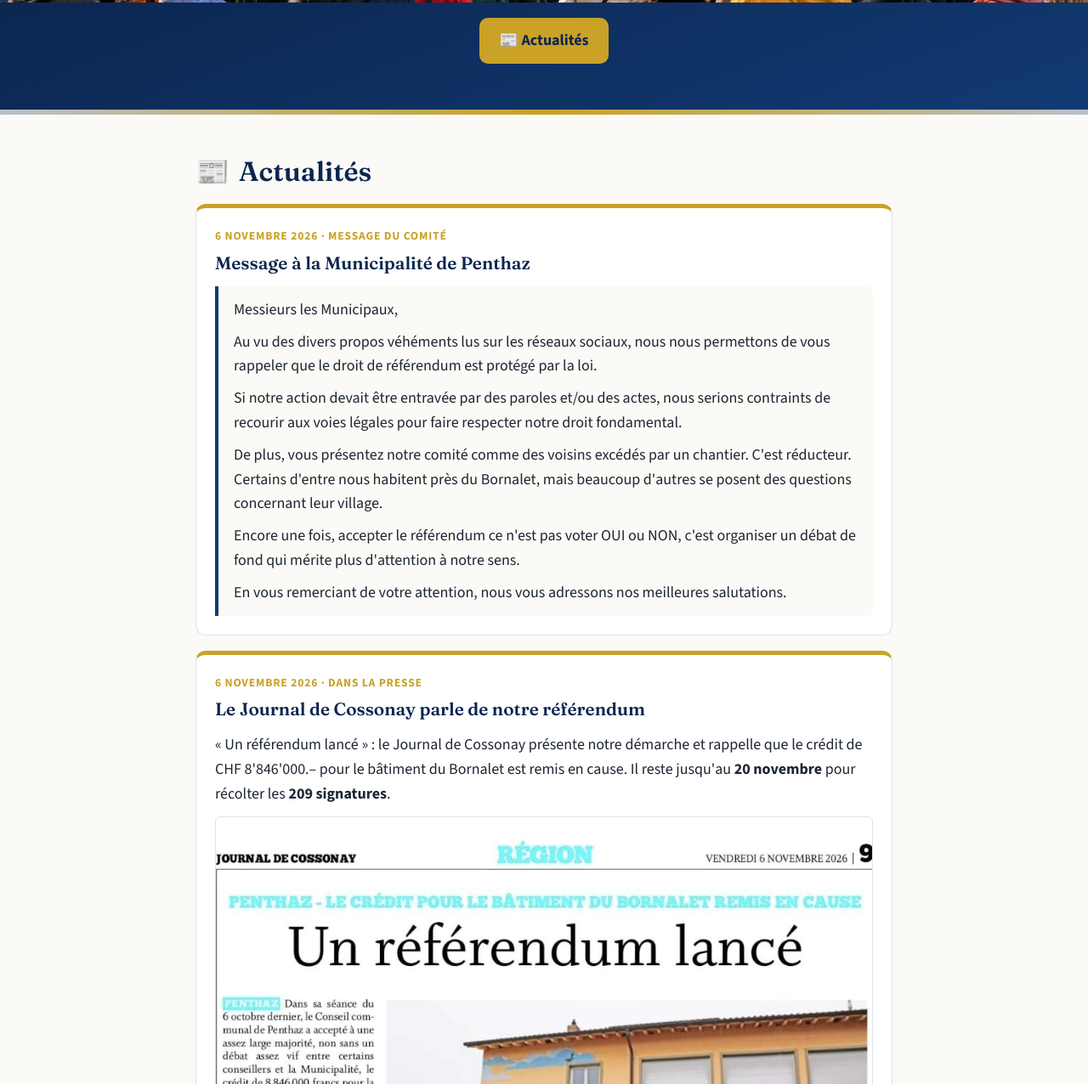
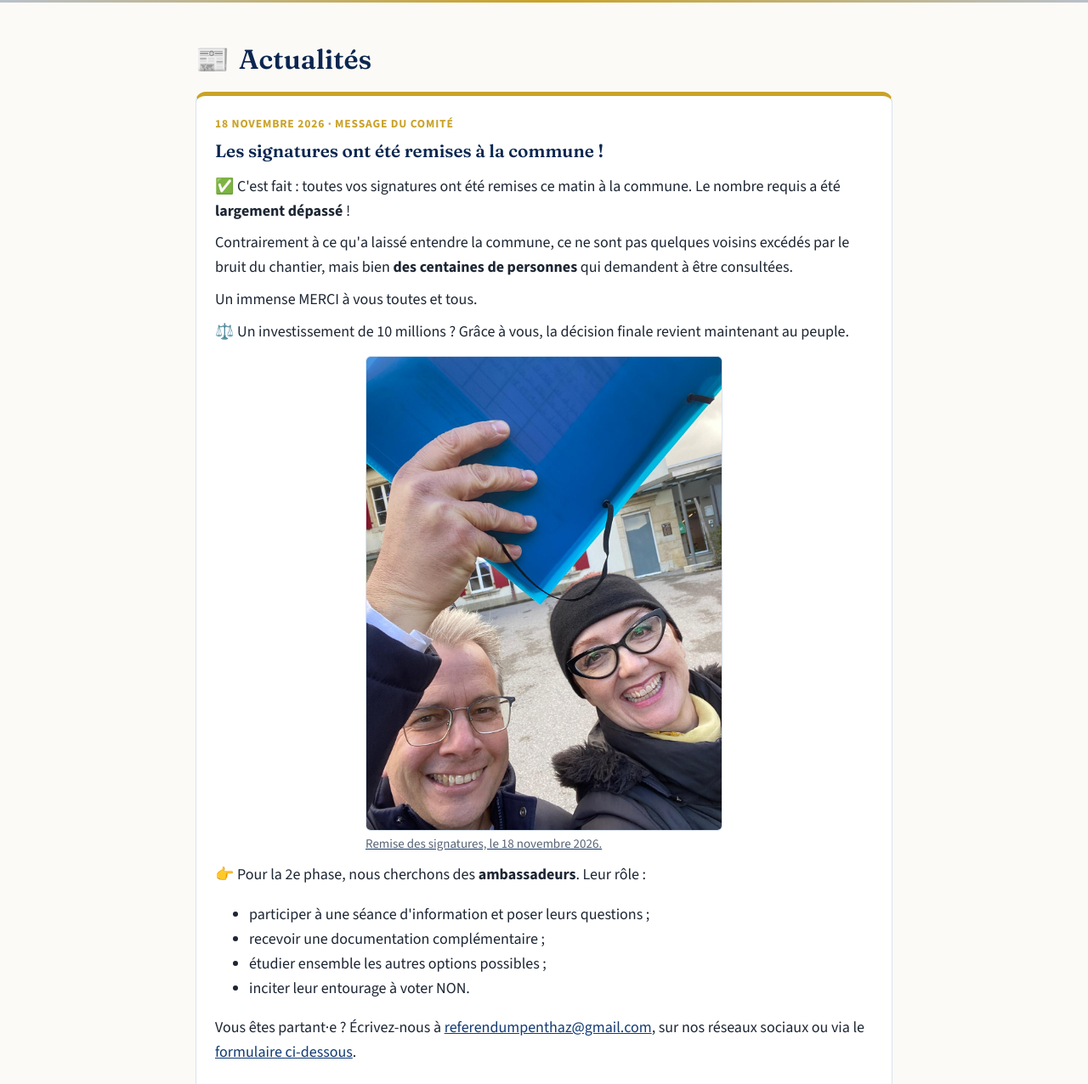
Before and after one commit to referendumpenthaz/referendum, a plain HTML site: page index.html in a window 1280 px wide. Shown: the part 424-1700 px from the top of the page at 85% size. Drawn offline with nearby package versions, Linux system fonts and the light colour scheme.

Commit message:
Article remise des signatures, retire le bandeau

```diff
--- a/index.html
+++ b/index.html
@@ -30,15 +30,10 @@ a{color:var(--bleu)}
 header.hero{background:var(--bleu-fonce);color:#fff;position:relative;overflow:hidden}
 .sr-only{position:absolute;width:1px;height:1px;overflow:hidden;clip:rect(0 0 0 0);white-space:nowrap}
 .banniere{display:block;width:100%;height:auto}
-.bandeau{background:linear-gradient(160deg,var(--bleu-fonce),var(--bleu))}
-.bandeau .wrap{display:flex;flex-wrap:wrap;align-items:center;justify-content:center;gap:14px;padding:18px 20px 60px}
-.bandeau .cta{margin:0}
 header.hero::after{content:"";position:absolute;left:0;right:0;bottom:0;height:6px;background:linear-gradient(90deg,var(--argent),var(--or),var(--argent))}
 .kicker{letter-spacing:.18em;text-transform:uppercase;font-weight:700;font-size:.8rem;color:var(--or)}
 h1{font-family:Fraunces,Georgia,serif;font-weight:800;font-size:clamp(2.1rem,6vw,3.6rem);line-height:1.08;margin:.3em 0 .35em}
 .slogan{font-size:clamp(1.15rem,2.6vw,1.45rem);max-width:34em;opacity:.95;margin:0}
-.cta{display:inline-block;margin-top:28px;margin-left:12px;background:var(--or);color:var(--bleu-fonce);text-decoration:none;font-weight:700;padding:.7em 1.3em;border-radius:10px}
-.cta:hover{filter:brightness(1.05)}
 
 
 section{padding:48px 0 8px}
@@ -110,6 +105,7 @@ footer .liens a{white-space:nowrap}
 .actu .quand{font-size:.85rem;font-weight:700;letter-spacing:.06em;text-transform:uppercase;color:var(--or)}
 .actu h3{font-family:Fraunces,Georgia,serif;font-weight:600;color:var(--bleu-fonce);font-size:1.3rem;margin:.2em 0 .5em}
 .actu p{margin:.5em 0}
+.article-img.photo-actu{display:block;margin:14px auto 6px;max-width:420px}
 .article-img{display:block;margin:12px 0 6px}
 .article-img img{display:block;width:100%;height:auto;border:1px solid var(--ligne);border-radius:6px}
 .article-img small{color:var(--doux)}
@@ -131,17 +127,33 @@ footer strong{color:var(--bleu-fonce)}
     <source media="(max-width:700px)" srcset="banniere-mobile.jpg">
     <img class="banniere" src="banniere.jpg" width="2172" height="724" alt="Une balance : d'un côté le village de Penthaz et ses pièces d'or, de l'autre le nouvel immeuble du Bornalet, devant une foule d'habitants. « Un investissement de 10 mio ? C'est aux habitants de choisir ! » – Référendum sur le Bornalet">
   </picture>
-  <div class="bandeau">
-    <div class="wrap">
-      <a class="cta" href="#actualites">📰 Actualités</a>
-    </div>
-  </div>
 </header>
 
 <main class="wrap">
 
   <section id="actualites">
     <h2><span class="ico">📰</span>Actualités</h2>
+
+    <article class="actu">
+      <div class="quand">18 novembre 2026 · Message du comité</div>
+      <h3>Les signatures ont été remises à la commune&nbsp;!</h3>
+      <p>✅ C'est fait : toutes vos signatures ont été remises ce matin à la commune. Le nombre requis a été <strong>largement dépassé</strong>&nbsp;!</p>
+      <p>Contrairement à ce qu'a laissé entendre la commune, ce ne sont pas quelques voisins excédés par le bruit du chantier, mais bien <strong>des centaines de personnes</strong> qui demandent à être consultées.</p>
+      <p>Un immense MERCI à vous toutes et tous.</p>
+      <p>⚖️ Un investissement de 10 millions&nbsp;? Grâce à vous, la décision finale revient maintenant au peuple.</p>
+      <a class="article-img photo-actu" href="remise-signatures-2026-11-18.jpg" target="_blank" rel="noopener">
+        <img src="remise-signatures-2026-11-18.jpg" width="1200" height="1599" loading="lazy" alt="Deux membres du comité, souriants, brandissent le dossier bleu contenant les signatures devant le bâtiment communal de Penthaz.">
+        <small>Remise des signatures, le 18 novembre 2026.</small>
+      </a>
+      <p>👉 Pour la 2e phase, nous cherchons des <strong>ambassadeurs</strong>. Leur rôle&nbsp;:</p>
+      <ul>
+        <li>participer à une séance d'information et poser leurs questions&nbsp;;</li>
+        <li>recevoir une documentation complémentaire&nbsp;;</li>
+        <li>étudier ensemble les autres options possibles&nbsp;;</li>
+        <li>inciter leur entourage à voter NON.</li>
+      </ul>
+      <p>Vous êtes partant·e&nbsp;? Écrivez-nous à <a href="mailto:referendumpenthaz@gmail.com">referendumpenthaz@gmail.com</a>, sur nos réseaux sociaux ou via le <a href="#contact">formulaire ci-dessous</a>.</p>
+    </article>
 
     <article class="actu">
       <div class="quand">6 novembre 2026 · Message du comité</div>
```
Also changed, not shown: remise-signatures-2026-11-18.jpg (added).
